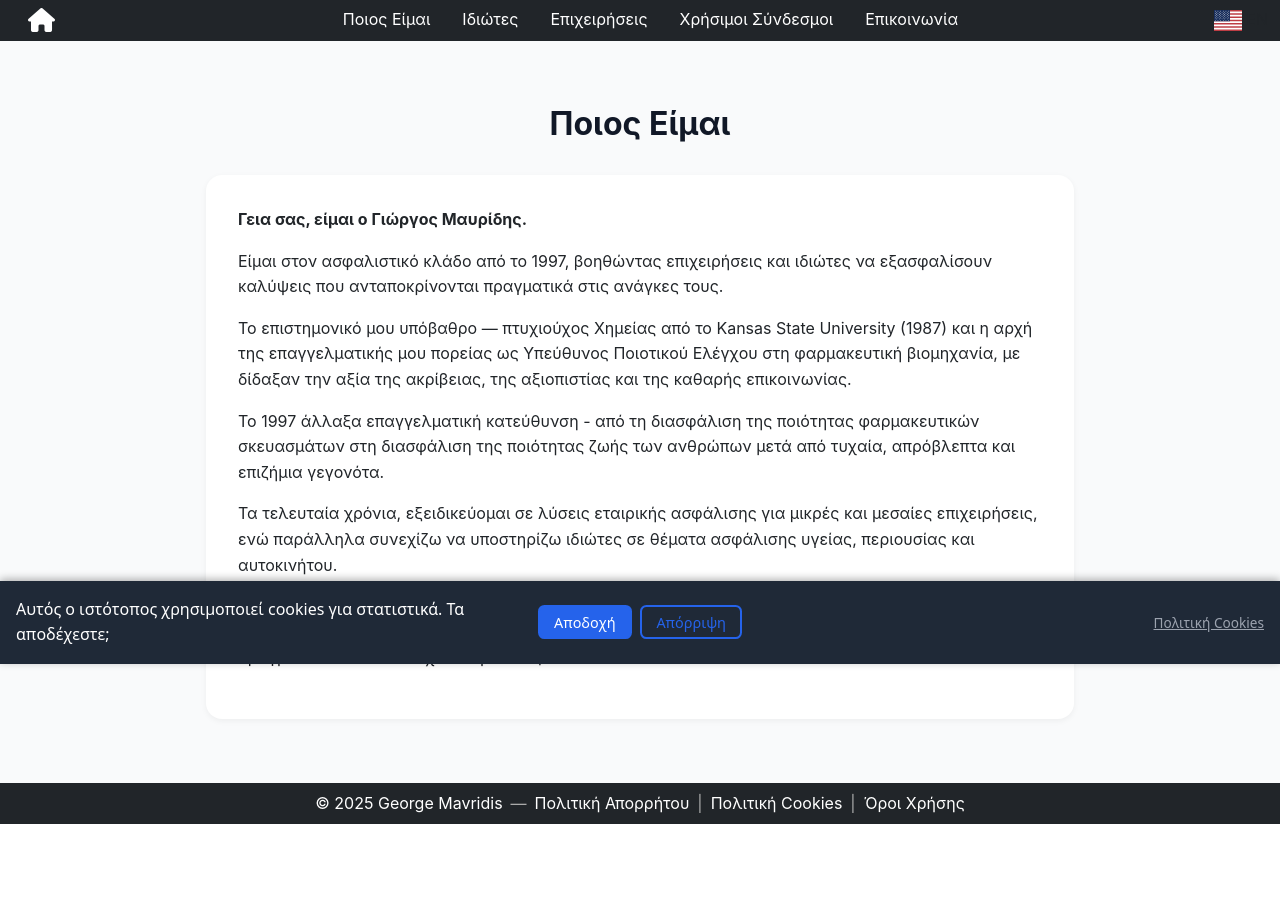
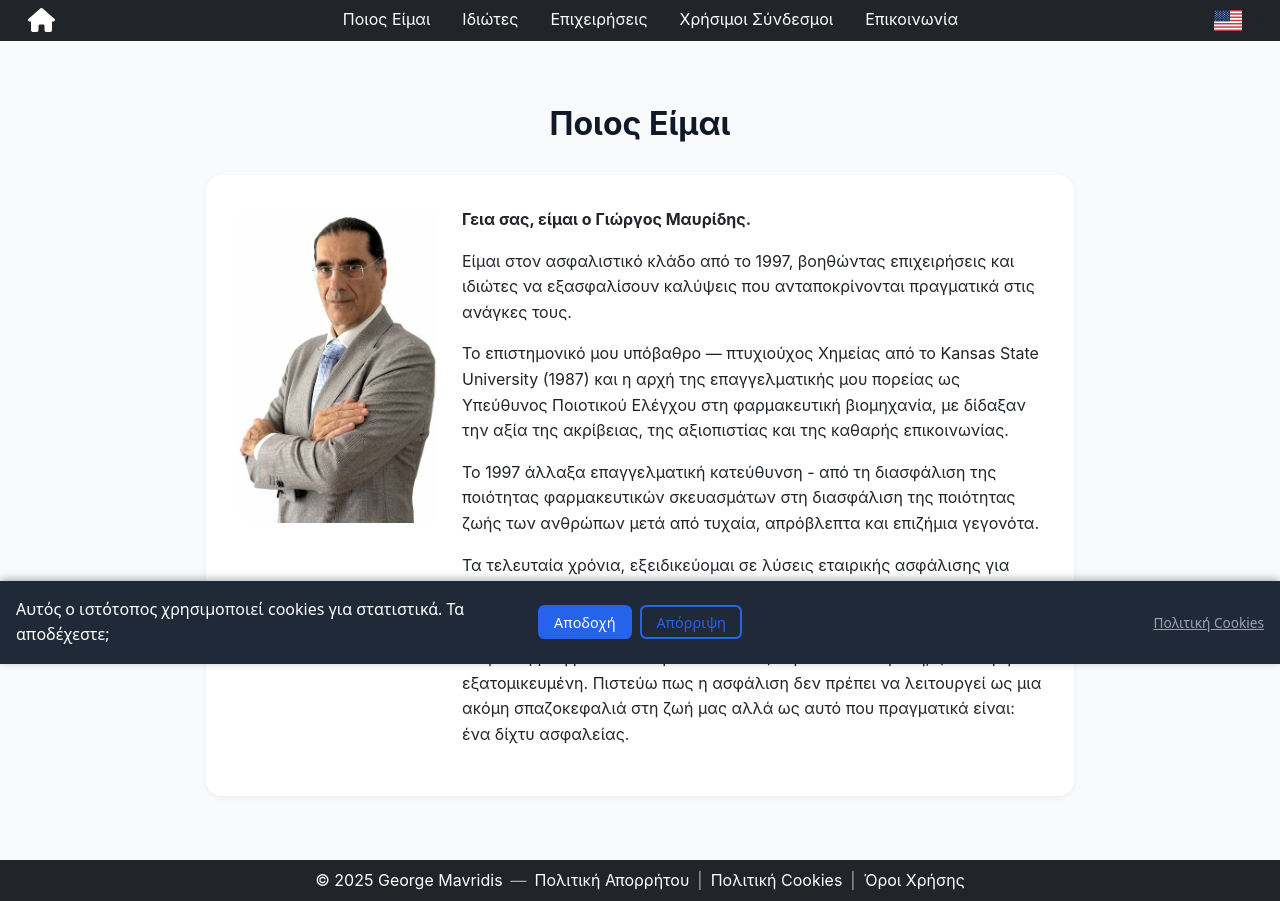
Before and after one commit to avgustos/ws, a Flask app: page /pages/about_me in a window 1280 px wide. Shown: the part 136-1037 px from the top of the page. Before the commit the page ends 960 px from the top, so only its background shows below. Run offline with Flask 3, Linux system fonts and the light colour scheme.

Commit message:
fixed my About Me page, added a photograph

```diff
--- a/wsapp/static/css/about_me.css
+++ b/wsapp/static/css/about_me.css
@@ -32,3 +32,34 @@
   font-weight: 700;
   margin-top: 0;
 }
+
+/* Flexbox layout for photo + text */
+.about-me-card {
+  display: flex;
+  flex-direction: column; /* stack on small screens */
+  align-items: center;
+  gap: 1.5rem;
+}
+
+/* Profile photo */
+.profile-photo {
+  max-width: 200px;
+  height: auto;
+  border-radius: 12px;  /* rounded corners */
+  flex-shrink: 0;       /* prevent photo from shrinking */
+}
+
+/* Text next to the photo */
+.about-me-text {
+  flex: 1;
+  text-align: left;
+  width: 100%;
+}
+
+/* On larger screens, photo left + text right */
+@media (min-width: 768px) {
+  .about-me-card {
+    flex-direction: row;
+    align-items: flex-start;
+  }
+}
--- a/wsapp/templates/pages/about_me.html
+++ b/wsapp/templates/pages/about_me.html
@@ -6,13 +6,18 @@
 
 {% block content %}
 <section class="about-me">
-  <div class="container">
+  <div class="container content-container">
 
     <!-- Page Title -->
     <h2>{{ content.title }}</h2>
 
-    <!-- Single Card for Paragraphs -->
-    <div class="info-card">
+    <!-- Single Card with Photo + Text -->
+    <div class="info-card about-me-card">
+      <img src="{{ url_for('static', filename='images/my-photo.jpg') }}"
+           alt="George Mavridis"
+           class="profile-photo">
+
+      <div class="about-me-text">
         {% for paragraph in content.paragraphs %}
           {% if loop.first %}
             <p class="first-paragraph">{{ paragraph }}</p>
@@ -21,6 +26,7 @@
           {% endif %}
         {% endfor %}
       </div>
+    </div>
 
   </div>
 </section>
```
Also changed, not shown: wsapp/static/images/my-photo.jpg (added). Lines whose indentation alone changed are shown as unchanged.
